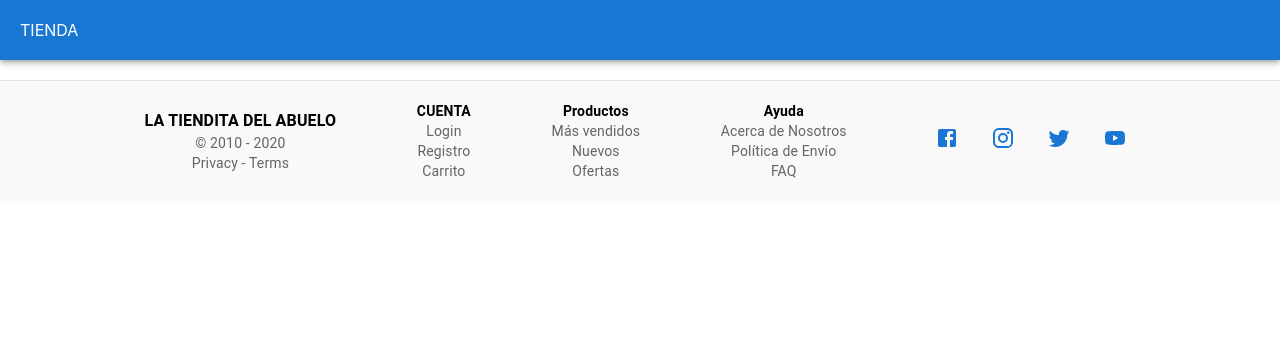
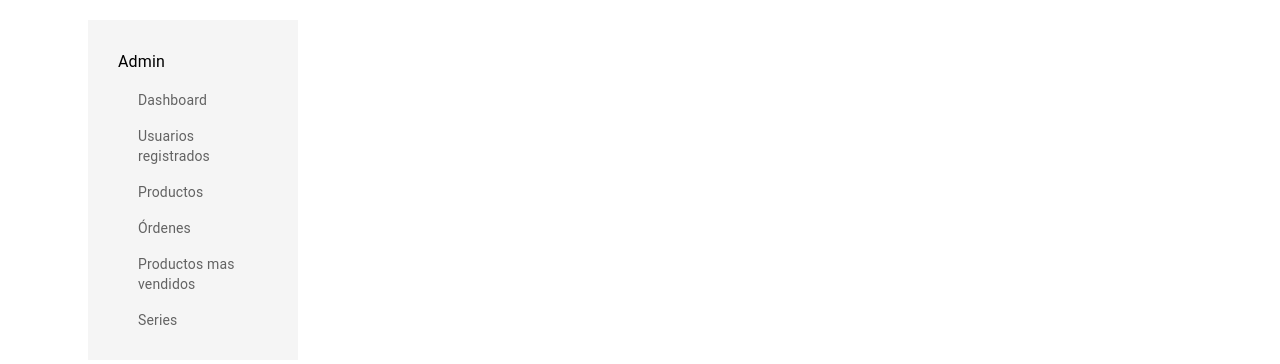
Before and after one commit to imwaltdiaz/tienda-online, a React (Create React App) app: page / in a window 1280 px wide. Shown: the top 364 px of the page. Built offline with nearby package versions, Linux system fonts and the light colour scheme.

Commit message:
barra drawer nav mockup listo

```diff
--- a/src/App.js
+++ b/src/App.js
@@ -1,6 +1,6 @@
 import logo from './logo.svg';
 import './App.css';
-import Dashboard from './components/pages/admin_paginaPrincipal';
+import Dashboard from './components/admin/admin_paginaPrincipal';
 
 function App() {
   return (
--- /dev/null
+++ b/src/components/admin/DrawerDev.js
@@ -0,0 +1,61 @@
+//Crea componente DrawerDev
+import { Stack } from "@mui/material";
+import Container from "@mui/material/Container";
+import Typography from "@mui/material/Typography";
+
+function DrawerDev() {
+  return (
+    <Container
+      //añade un padding en top
+      sx={{
+        paddingTop: "20px",
+      }}
+    >
+      <Stack
+        direction="column"
+        justifyContent="space-between"
+        spacing={2}
+        alignItems="left"
+        maxWidth={150}
+        backgroundColor="#f5f5f5"
+        sx={{
+          padding: "30px",
+        }}
+      >
+        <Typography variant="body1" component="h1" align="left">
+          Admin
+        </Typography>
+        <Stack
+          //añade padding left
+          spacing={2}
+
+          sx={{
+            paddingLeft: "20px",
+
+          }}
+        >
+          <Typography variant="body2" color="textSecondary">
+            Dashboard
+          </Typography>
+          <Typography variant="body2" color="textSecondary">
+            Usuarios registrados
+          </Typography>
+          <Typography variant="body2" color="textSecondary">
+            Productos
+          </Typography>
+          <Typography variant="body2" color="textSecondary">
+            Órdenes
+          </Typography>
+          <Typography variant="body2" color="textSecondary">
+            Productos mas vendidos
+          </Typography>
+          <Typography variant="body2" color="textSecondary">
+            Series
+          </Typography>
+        </Stack>
+      </Stack>
+    </Container>
+  );
+}
+
+export default DrawerDev;
--- /dev/null
+++ b/src/components/admin/ResponsiveDrawer.js
@@ -0,0 +1,161 @@
+import * as React from 'react';
+import PropTypes from 'prop-types';
+import AppBar from '@mui/material/AppBar';
+import Box from '@mui/material/Box';
+import CssBaseline from '@mui/material/CssBaseline';
+import Divider from '@mui/material/Divider';
+import Drawer from '@mui/material/Drawer';
+import IconButton from '@mui/material/IconButton';
+import InboxIcon from '@mui/icons-material/MoveToInbox';
+import List from '@mui/material/List';
+import ListItem from '@mui/material/ListItem';
+import ListItemButton from '@mui/material/ListItemButton';
+import ListItemIcon from '@mui/material/ListItemIcon';
+import ListItemText from '@mui/material/ListItemText';
+import MailIcon from '@mui/icons-material/Mail';
+import MenuIcon from '@mui/icons-material/Menu';
+import Toolbar from '@mui/material/Toolbar';
+import Typography from '@mui/material/Typography';
+
+const drawerWidth = 240;
+
+function ResponsiveDrawer(props) {
+  const { window } = props;
+  const [mobileOpen, setMobileOpen] = React.useState(false);
+  const [isClosing, setIsClosing] = React.useState(false);
+
+  const handleDrawerClose = () => {
+    setIsClosing(true);
+    setMobileOpen(false);
+  };
+
+  const handleDrawerTransitionEnd = () => {
+    setIsClosing(false);
+  };
+
+  const handleDrawerToggle = () => {
+    if (!isClosing) {
+      setMobileOpen(!mobileOpen);
+    }
+  };
+
+  const drawer = (
+    <div>
+      <Toolbar />
+      <Divider />
+      <List>
+        {['Inbox', 'Starred', 'Send email', 'Drafts'].map((text, index) => (
+          <ListItem key={text} disablePadding>
+            <ListItemButton>
+              <ListItemIcon>
+                {index % 2 === 0 ? <InboxIcon /> : <MailIcon />}
+              </ListItemIcon>
+              <ListItemText primary={text} />
+            </ListItemButton>
+          </ListItem>
+        ))}
+      </List>
+    </div>
+  );
+
+  // Remove this const when copying and pasting into your project.
+  const container = window !== undefined ? () => window().document.body : undefined;
+
+  return (
+    <Box sx={{ display: 'flex' }}>
+      <CssBaseline />
+      <AppBar
+        position="fixed"
+        sx={{
+          width: { sm: `calc(100% - ${drawerWidth}px)` },
+          ml: { sm: `${drawerWidth}px` },
+        }}
+      >
+        <Toolbar>
+          <IconButton
+            color="inherit"
+            aria-label="open drawer"
+            edge="start"
+            onClick={handleDrawerToggle}
+            sx={{ mr: 2, display: { sm: 'none' } }}
+          >
+            <MenuIcon />
+          </IconButton>
+          <Typography variant="h6" noWrap component="div">
+            Responsive drawer
+          </Typography>
+        </Toolbar>
+      </AppBar>
+      <Box
+        component="nav"
+        sx={{ width: { sm: drawerWidth }, flexShrink: { sm: 0 } }}
+        aria-label="mailbox folders"
+      >
+        {/* The implementation can be swapped with js to avoid SEO duplication of links. */}
+        <Drawer
+          container={container}
+          variant="temporary"
+          open={mobileOpen}
+          onTransitionEnd={handleDrawerTransitionEnd}
+          onClose={handleDrawerClose}
+          ModalProps={{
+            keepMounted: true, // Better open performance on mobile.
+          }}
+          sx={{
+            display: { xs: 'block', sm: 'none' },
+            '& .MuiDrawer-paper': { boxSizing: 'border-box', width: drawerWidth },
+          }}
+        >
+          {drawer}
+        </Drawer>
+        <Drawer
+          variant="permanent"
+          sx={{
+            display: { xs: 'none', sm: 'block' },
+            '& .MuiDrawer-paper': { boxSizing: 'border-box', width: drawerWidth },
+          }}
+          open
+        >
+          {drawer}
+        </Drawer>
+      </Box>
+      <Box
+        component="main"
+        sx={{ flexGrow: 1, p: 3, width: { sm: `calc(100% - ${drawerWidth}px)` } }}
+      >
+        <Toolbar />
+        <Typography paragraph>
+          Lorem ipsum dolor sit amet, consectetur adipiscing elit, sed do eiusmod
+          tempor incididunt ut labore et dolore magna aliqua. Rhoncus dolor purus non
+          enim praesent elementum facilisis leo vel. Risus at ultrices mi tempus
+          imperdiet. Semper risus in hendrerit gravida rutrum quisque non tellus.
+          Convallis convallis tellus id interdum velit laoreet id donec ultrices.
+          Odio morbi quis commodo odio aenean sed adipiscing. Amet nisl suscipit
+          adipiscing bibendum est ultricies integer quis. Cursus euismod quis viverra
+          nibh cras. Metus vulputate eu scelerisque felis imperdiet proin fermentum
+          leo. Mauris commodo quis imperdiet massa tincidunt. Cras tincidunt lobortis
+          feugiat vivamus at augue. At augue eget arcu dictum varius duis at
+          consectetur lorem. Velit sed ullamcorper morbi tincidunt. Lorem donec massa
+          sapien faucibus et molestie ac.
+        </Typography>
+        <Typography paragraph>
+          Consequat mauris nunc congue nisi vitae suscipit. Fringilla est ullamcorper
+          eget nulla facilisi etiam dignissim diam. Pulvinar elementum integer enim
+          neque volutpat ac tincidunt. Ornare suspendisse sed nisi lacus sed viverra
+          tellus. Purus sit amet volutpat consequat mauris. Elementum eu facilisis
+          sed odio morbi. Euismod lacinia at quis risus sed vulputate odio. Morbi
+          tincidunt ornare massa eget egestas purus viverra accumsan in. In hendrerit
+          gravida rutrum quisque non tellus orci ac. Pellentesque nec nam aliquam sem
+          et tortor. Habitant morbi tristique senectus et. Adipiscing elit duis
+          tristique sollicitudin nibh sit. Ornare aenean euismod elementum nisi quis
+          eleifend. Commodo viverra maecenas accumsan lacus vel facilisis. Nulla
+          posuere sollicitudin aliquam ultrices sagittis orci a.
+        </Typography>
+      </Box>
+    </Box>
+  );
+}
+
+
+
+export default ResponsiveDrawer;
--- /dev/null
+++ b/src/components/admin/admin_paginaPrincipal.js
@@ -0,0 +1,19 @@
+//Dashboard
+import Header from '../common/header';
+import Footer from '../common/footer';
+import { Container, Drawer } from '@mui/material';
+import ResponsiveDrawer from './ResponsiveDrawer';
+import DrawerDev from './DrawerDev';
+
+export default function Dashboard() {
+  return (
+    <>
+      {/* <Header/> */}
+      <Container>
+      {/* <ResponsiveDrawer/> */}
+        <DrawerDev/>
+      </Container>
+      {/* <Footer/> */}
+    </>
+  );
+}
--- a/src/components/common/header.js
+++ b/src/components/common/header.js
@@ -6,7 +6,7 @@
       sx = {{
         color: '#fff',
         padding: '20px',
-        marginBottom: '20px'
+        marginBottom: '20px',
       }}
     >
       TIENDA
--- a/src/components/pages/admin_paginaPrincipal.js
+++ /dev/null
@@ -1,17 +0,0 @@
-//Dashboard
-import Header from '../common/header';
-import Footer from '../common/footer';
-import { Container } from '@mui/material';
-
-
-export default function Dashboard() {
-  return (
-    <>
-      <Header/>
-      <Container>
-
-      </Container>
-      <Footer/>
-    </>
-  );
-}
```
